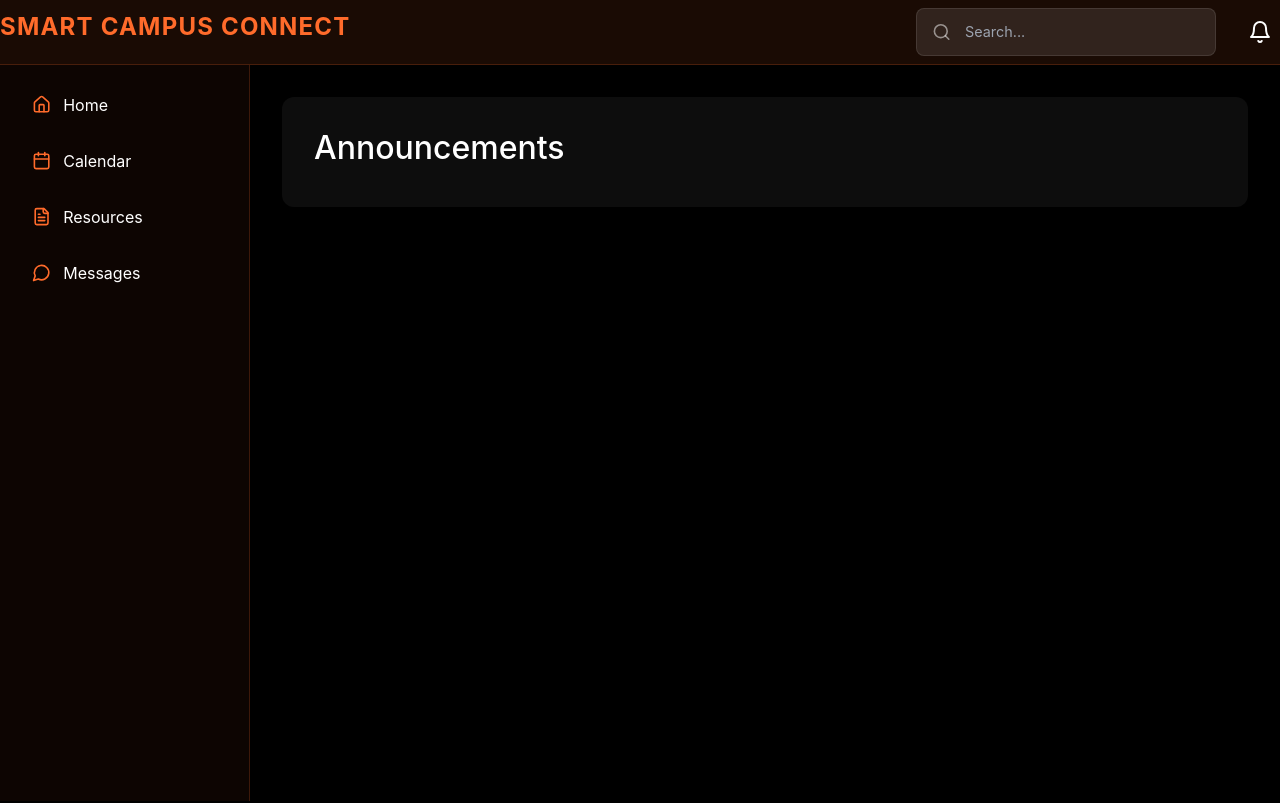
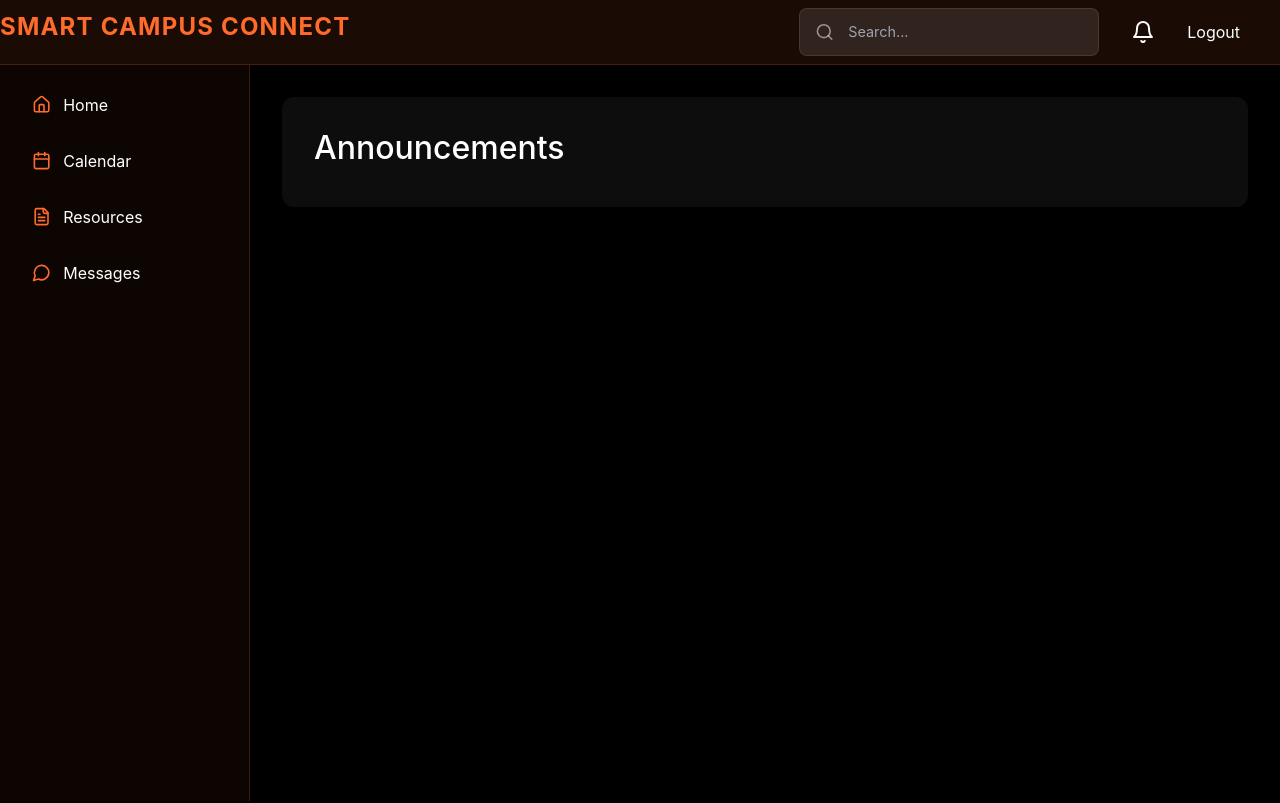
Before and after one commit to Satyam4123/Campus-Connect, a React (Vite) app in the folder Frontend/: page /dashboard in a window 1280 px wide. Shown: the top 803 px of the page. Built offline with nearby package versions, Linux system fonts and the light colour scheme; sample sign-in values are in the browser's storage; a web font is replaced by a local one.

Commit message:
Logout added

```diff
--- a/Frontend/src/components/Body/Body.jsx
+++ b/Frontend/src/components/Body/Body.jsx
@@ -178,6 +178,16 @@ export default function SmartCampusConnect() {
               ))}
             </div>
           )}
+          <button
+            className="logout-button mr-10"
+            onClick={() => {
+              localStorage.removeItem('token');
+              localStorage.removeItem('user');
+              navigate('/login');
+            }}
+          >
+            Logout
+          </button>
         </div>
       </nav>
 
```
